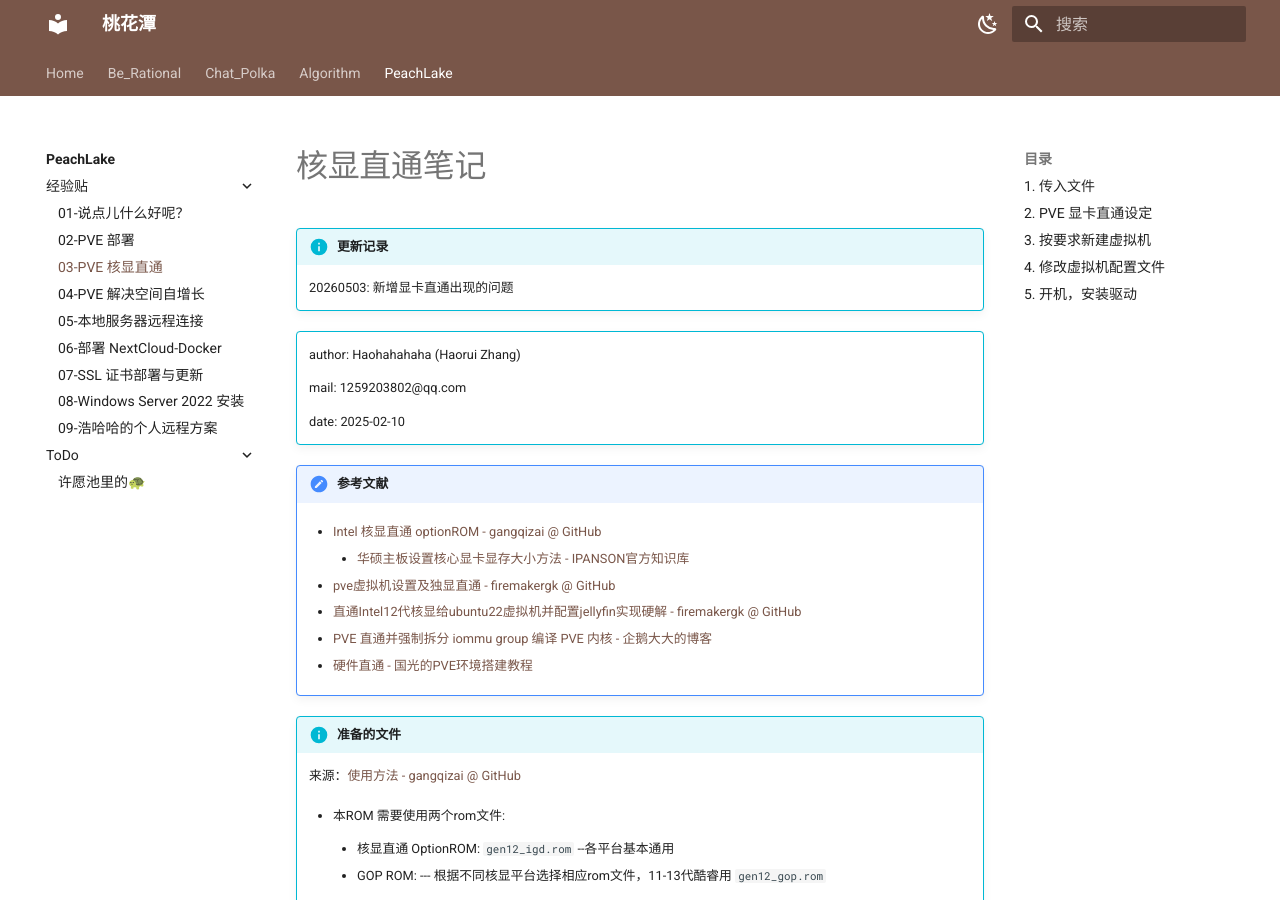
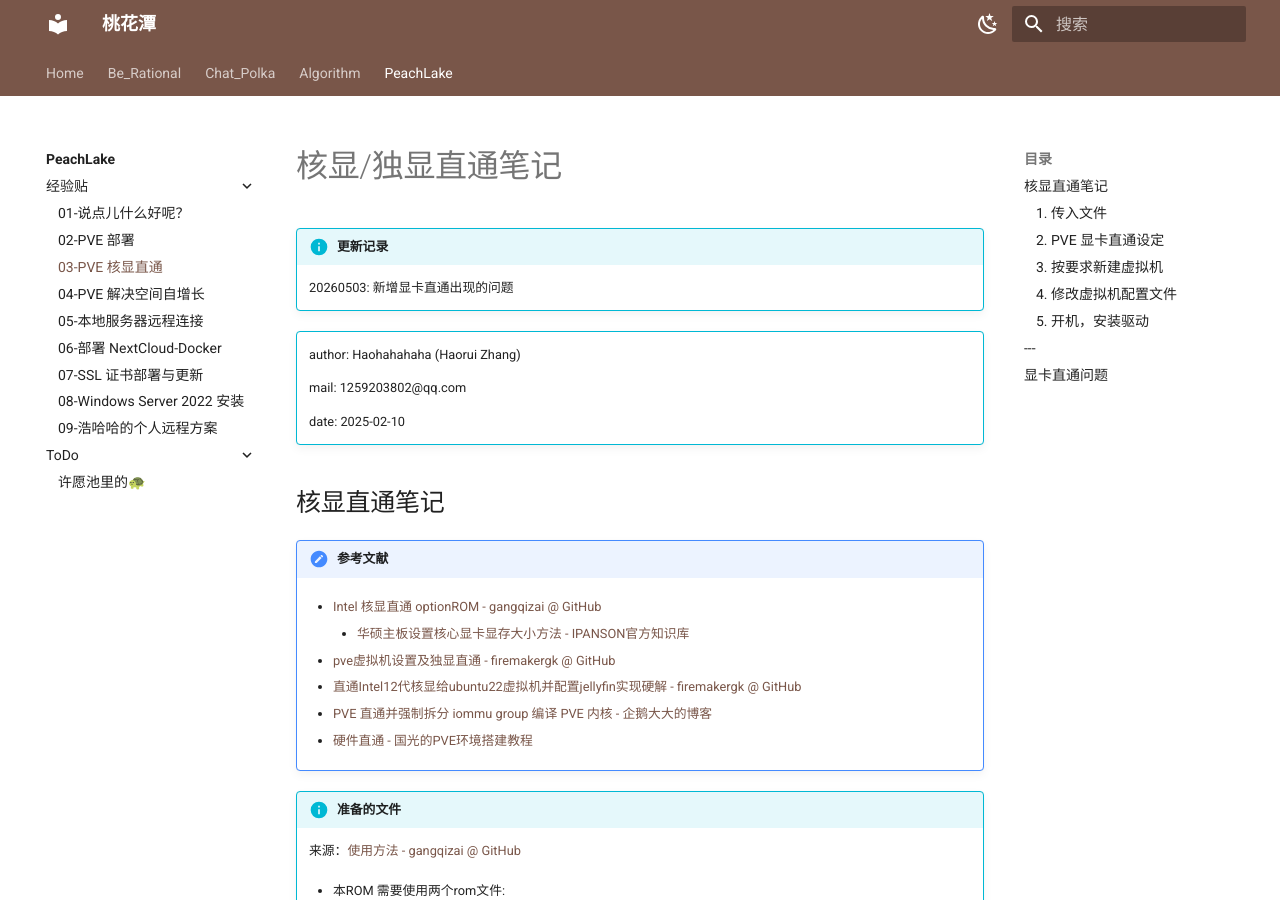
Before and after one commit to Haohahahaha/PeachBlossom-Lake, an MkDocs documentation site: the page built from docs/Server/03-CoreGPU_Passthrough.md, in a window 1280 px wide and 900 px high. Built offline with MkDocs 1.6.1 and Material for MkDocs 9.7.7, drawn with Linux system fonts in a browser that asks for light colours.

Commit message:
2026-05-04_01:00:42 update

````diff
--- a/docs/Server/03-CoreGPU_Passthrough.md
+++ b/docs/Server/03-CoreGPU_Passthrough.md
@@ -1,4 +1,4 @@
-# 核显直通笔记
+# 核显/独显直通笔记
 
 !!! info "更新记录"
 
@@ -11,6 +11,8 @@
     mail: 1259203802@qq.com
 
     date: 2025-02-10
+
+## 核显直通笔记
 
 !!! note "参考文献"
     - [Intel 核显直通 optionROM - gangqizai @ GitHub](https://github.com/gangqizai/igd)
@@ -35,11 +37,11 @@
 
         - GOP ROM: --- 根据不同核显平台选择相应rom文件，11-13代酷睿用 `gen12_gop.rom`
 
-## 1. 传入文件
+### 1. 传入文件
 
 - 把上述两个rom file copy to `/use/share/kvm/`
 
-## 2. PVE 显卡直通设定
+### 2. PVE 显卡直通设定
 
 - 编辑 `grub`，增加选项
 
@@ -102,7 +104,7 @@
     reboot
     ```
 
-## 3. 按要求新建虚拟机
+### 3. 按要求新建虚拟机
 
 新建虚拟机的操作：
 
@@ -126,7 +128,7 @@
 
 9. 将 显示 设置为 {==无==}
 
-## 4. 修改虚拟机配置文件
+### 4. 修改虚拟机配置文件
 
 1. 核显PCI加入legacy-igd=1以支持核显Legacy模式下显示
 
@@ -163,7 +165,7 @@ hostpci1: 0000:00:1f.3,romfile=gen12_gop.rom
 
     经验：尝试了，但实际效果对 声卡-网卡 “绑定” 现象 无帮助，但有需求时依然可以参考。
 
-## 5. 开机，安装驱动
+### 5. 开机，安装驱动
 
 - 此步骤略，只要有网，下载个 intel 的驱动确实有手就行。
 
@@ -171,7 +173,11 @@ hostpci1: 0000:00:1f.3,romfile=gen12_gop.rom
 
 结束啦，其实早就想做核显直通的笔记了（24年7月），结果这部分的施工最早也才是1月初哈城之旅。好啦，趁着2月这次机会，抓紧写好也不错嘛😉
 
-# 显卡直通问题
+---
+---
+---
+
+## 显卡直通问题
 
 - @jht 的电脑最近有点炸，分析原因才知道，是直通显卡的虚拟机，显卡占用IO，引发了QEMU内核的死机
     - 具体表现：
````
